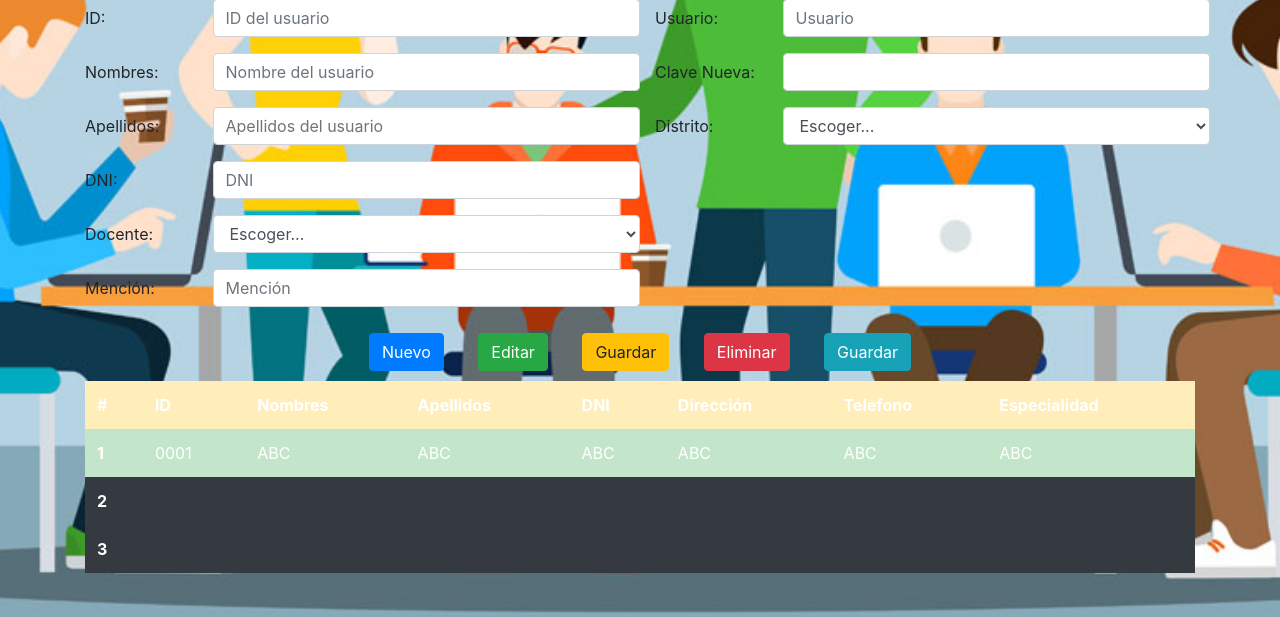
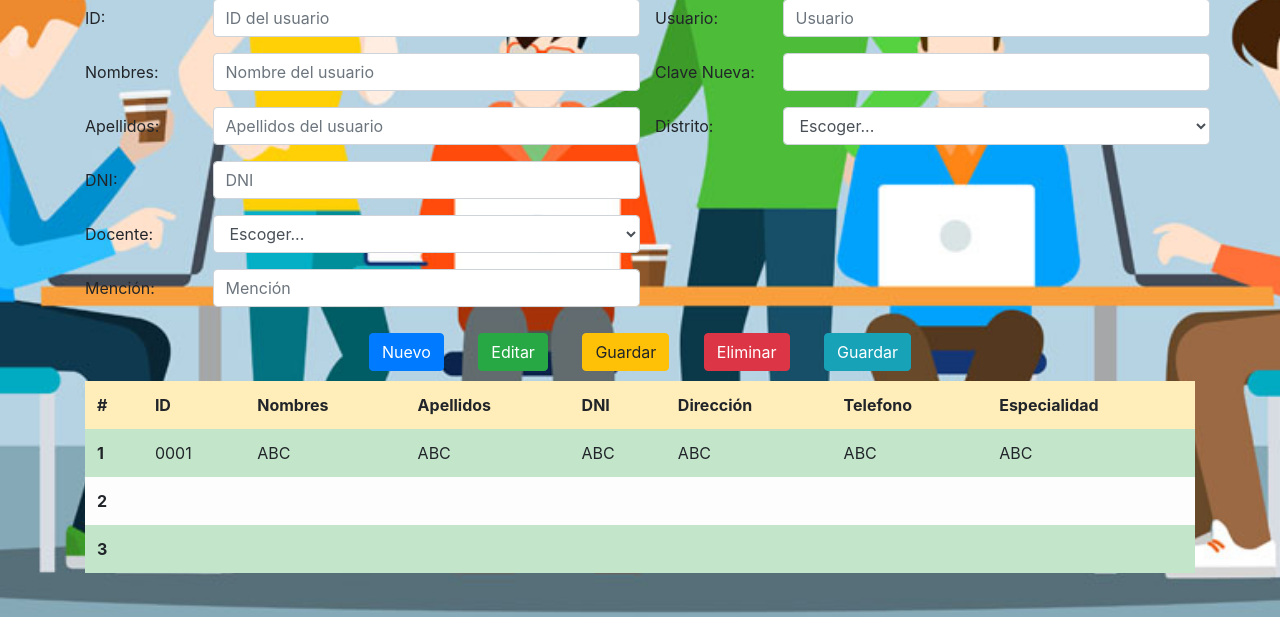
Before and after one commit to edgarapaza/SisNotas, a PHP site: page /usuarios.html in a window 1280 px wide. Shown: the part 183-800 px from the top of the page. Run offline with PHP 8.4, Linux system fonts and the light colour scheme.

Commit message:
Se agrego estilos a la tabla

```diff
--- a/View/css/usuarios.css
+++ b/View/css/usuarios.css
@@ -4,7 +4,10 @@ body{
      background-size: cover
 }
 
-
+.col-12 .tablita .table{
+    font-size: 15px;
+    color: black;
+}
 
 
 .usuarios{
--- a/View/usuarios.html
+++ b/View/usuarios.html
@@ -90,8 +90,8 @@
                         <button class="btn btn-info" type="reset" value="Input">Guardar</button>
             </div>
 
-             <div class="col-12">
-                        <table class="table table-borderless table-dark">
+             <div class="col-12 tablita">
+                        <table class="table table-borderless">
                             <thead>
                                 <tr class="table-warning">
                                     <th class="" scope="col">#</th>
@@ -115,14 +115,23 @@
                                     <td>ABC</td>
                                     <td>ABC</td>
                                 </tr>
-                                <tr>
+                                <tr class="table-light">
                                     <th scope="row">2</th>
                                     <td></td>
                                     <td></td>
                                     <td></td>
+                                    <td></td>
+                                    <td></td>
+                                    <td></td>
+                                    <td></td>
                                 </tr>
-                                <tr>
+                                <tr class="table-success">
                                     <th scope="row">3</th>
+                                    <td></td>
+                                    <td></td>
+                                    <td></td>
+                                    <td></td>
+                                    <td></td>
                                     <td></td>
                                     <td></td>
                                 </tr>
```
